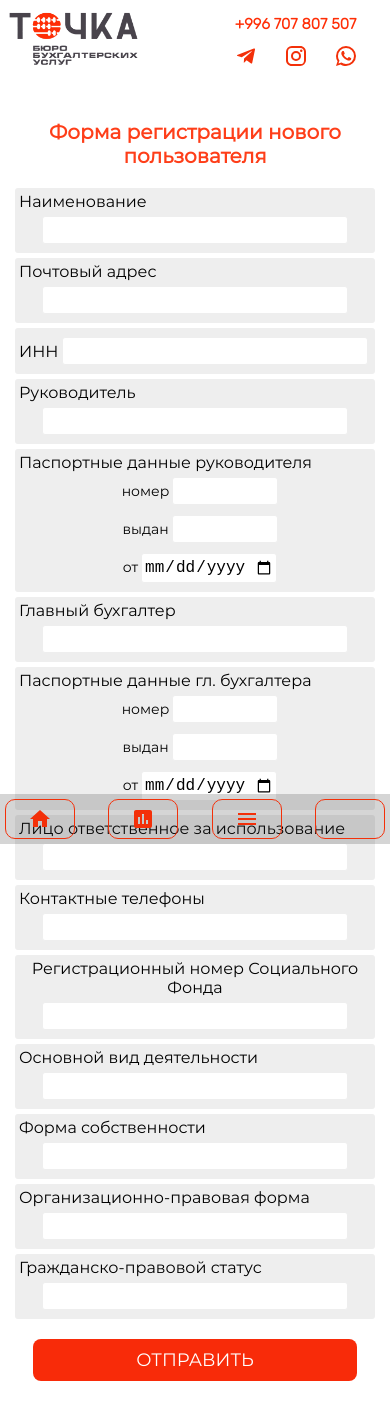
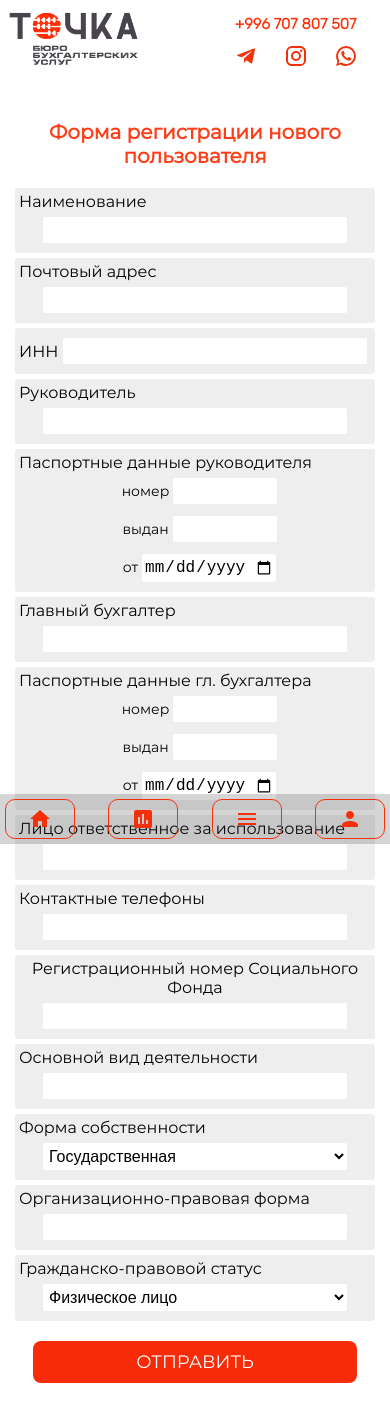
Before and after one commit to TaalaiDiushembekov/bbu, a React (Create React App) app in the folder frontend/: page /user-registration in a window 390 px wide. Shown: the top 1422 px of the page. Before the commit the page ends 1381 px from the top, so only its background shows below. Built offline with nearby package versions, Linux system fonts and the light colour scheme.

Commit message:
added select

```diff
--- a/frontend/src/components/Header/Header.js
+++ b/frontend/src/components/Header/Header.js
@@ -1,6 +1,5 @@
 import React from 'react';
 import {Link} from "react-router-dom";
-import './Header.css'
 import IconButton from "@material-ui/core/IconButton";
 import HomeIcon from "@material-ui/icons/Home";
 import MenuIcon from "@material-ui/icons/Menu";
@@ -11,10 +10,10 @@ import {MenuItem} from "@material-ui/core";
 import Menu from "@material-ui/core/Menu";
 import {logout} from "../../redux/actions/userAction";
 import { removeUser } from '../../redux/auth/userLogin.slice';
+import './Header.css'
 
 const Header = () => {
     const userInfo = useSelector(s => s.auth)
-    // const a = useSelector(s => s.auth)
 
     const dispatch = useDispatch()
     const [anchorEl, setAnchorEl] = React.useState(null);
@@ -26,9 +25,7 @@ const Header = () => {
         setAnchorEl(null);
     };
 
-    // console.log(a)
     return (
-        <>
         <div className="header">
             <div className="header_box">
                 <Link to='/'>
@@ -46,7 +43,7 @@ const Header = () => {
                         <MenuIcon/>
                     </IconButton>
                 </Link>
-                    {userInfo ? (
+                {userInfo?.id ? (
                     <Link>
                         <IconButton color="inherit" aria-controls="simple-menu" aria-haspopup="true" onClick={handleClick}>
                             {userInfo.name}
@@ -72,7 +69,6 @@ const Header = () => {
                 }
             </div>
         </div>
-        </>
     );
 };
 
--- /dev/null
+++ b/frontend/src/components/UI/Form/FormSelect/FormSelect.css
@@ -0,0 +1,23 @@
+select {
+    outline: none;
+    width: 306px;
+    max-width: 306px;
+    border: 1px solid #eee;
+    padding: 8px 0;
+    border-radius: 3px;
+    font-size: 16px;
+    margin-left: auto;
+    background-color: white;
+}
+
+@media (max-width: 400px) {
+    select {
+        width: 95%;
+        margin: 5px auto;
+        padding: 4px 2px;
+    }
+}
+
+select:focus{
+    box-shadow: 0 2px 4px rgba(0, 0, 0, .2);
+}
--- /dev/null
+++ b/frontend/src/components/UI/Form/FormSelect/FormSelect.js
@@ -0,0 +1,23 @@
+import React from "react";
+import "./FormSelect.css";
+
+const FormSelect = ({array, onChange, label, required, name, value}) => {
+    return (
+        <>
+            <label htmlFor={name}> {label} </label>
+            <select
+                id={name}
+                onChange={onChange}
+                required={required}
+                name={name}
+                value={value}
+            >
+                {array.map((item) => (
+                    <option key={item} value={item}> {item} </option>
+                ))}
+            </select>
+        </>
+    )
+};
+
+export default FormSelect;
--- a/frontend/src/components/UI/TextField/TextField.js
+++ b/frontend/src/components/UI/Form/TextField/TextField.js
@@ -2,14 +2,14 @@ import React from "react";
 import PropTypes from 'prop-types';
 import './TextField.css';
 
-const TextField = ({name, id, onChange, label, value, required, type, className, labelClass, pattern, placeholder}) => {
+const TextField = ({name, onChange, label, value, required, type, className, labelClass, pattern, placeholder}) => {
     return (
         <>
-            <label className={labelClass} htmlFor={id}>{label}</label>
+            <label className={labelClass} htmlFor={name}>{label}</label>
             <input
                 type={type}
                 name={name}
-                id={id}
+                id={name}
                 value={value}
                 required={required}
                 onChange={onChange}
@@ -23,7 +23,6 @@ const TextField = ({name, id, onChange, label, value, required, type, className,
 
 TextField.propTypes = {
     name: PropTypes.string.isRequired,
-    id: PropTypes.string.isRequired,
     onChange: PropTypes.func.isRequired,
     label: PropTypes.string.isRequired,
     value: PropTypes.string.isRequired,
--- a/frontend/src/index.css
+++ b/frontend/src/index.css
@@ -19,7 +19,7 @@ body {
 }
 
 .container{
-  padding: 70px 24px 0;
+  padding: 70px 24px;
   margin: 0 auto;
 }
 
@@ -46,7 +46,7 @@ body {
 
 @media (max-width: 560px) {
   .container{
-    padding: 100px 15px 0;
+    padding: 100px 15px 70px;
   }
 
   .title{
--- a/frontend/src/screens/RegisterUser/RegisterUser.js
+++ b/frontend/src/screens/RegisterUser/RegisterUser.js
@@ -1,8 +1,12 @@
 import React, { useState } from "react";
 import { useHistory } from 'react-router-dom';
-import TextField from "../../components/UI/TextField/TextField";
+import TextField from "../../components/UI/Form/TextField/TextField";
 import Button from "../../components/UI/Button/Button";
 import './RegisterUser.css';
+import FormSelect from "../../components/UI/Form/FormSelect/FormSelect";
+
+const property = ['Государственная', 'Муниципальная', 'Частная', 'Иная'];
+const civil = ['Физическое лицо', 'Юридическое лицо', 'Юридическое лицо (дочернее)', 'Юридическое лицо (зависимое)'];
 
 const RegisterUser = () => {
     const history = useHistory();
@@ -29,7 +33,7 @@ const RegisterUser = () => {
         property_type: '',
         org_legal: '',
         org_civil_status: '',
-        email: ''
+        org_email: ''
     });
 
     const [date_director, setDate_director] = useState('');
@@ -37,7 +41,8 @@ const RegisterUser = () => {
 
     const inputChangeHandler = (e) => {
         const {name, value} = e.target;
-        setRegisterData(prev => ({...prev, [name]: value}))
+        setRegisterData(prev => ({...prev, [name]: value}));
+        console.log(registerData);
     };
 
     const inputChangeHandlerPassport = (e, title) => {
@@ -79,19 +84,17 @@ const RegisterUser = () => {
                         <TextField
                             type="text"
                             name="org_name"
-                            id="org_name"
                             value={registerData.org_name}
-                            required={true}
                             onChange={inputChangeHandler}
                             label="Наименование"
+                            required={true}
                         />
                     </div>
                     <div className="input-wrapper">
                         <TextField
-                            type="email"
-                            name="email"
-                            id="email"
-                            value={registerData.email}
+                            type="org_email"
+                            name="org_email"
+                            value={registerData.org_email}
                             required={true}
                             onChange={inputChangeHandler}
                             label="Почтовый адрес"
@@ -101,7 +104,6 @@ const RegisterUser = () => {
                         <TextField
                             type="text"
                             name="PIN"
-                            id="PIN"
                             value={registerData.PIN}
                             required={true}
                             onChange={inputChangeHandler}
@@ -112,7 +114,6 @@ const RegisterUser = () => {
                         <TextField
                             type="text"
                             name="org_director"
-                            id="org_director"
                             value={registerData.org_director}
                             required={true}
                             onChange={inputChangeHandler}
@@ -127,7 +128,6 @@ const RegisterUser = () => {
                                     className="passport-input"
                                     type="text"
                                     name="series_dir"
-                                    id="series_dir"
                                     value={registerData.org_director_passport.series_dir}
                                     onChange={(e) => inputChangeHandlerPassport(e, 'org_director_passport')}
                                     label="номер"
@@ -139,7 +139,6 @@ const RegisterUser = () => {
                                     className="passport-input"
                                     type="text"
                                     name="authority_dir"
-                                    id="authority_dir"
                                     value={registerData.org_director_passport.authority_dir}
                                     onChange={(e) => inputChangeHandlerPassport(e, 'org_director_passport')}
                                     label="выдан"
@@ -151,7 +150,6 @@ const RegisterUser = () => {
                                     className="date-input"
                                     type="date"
                                     name="date_director"
-                                    id="date_dir"
                                     value={date_director}
                                     onChange={(e) => setDate_director(e.target.value)}
                                     label="от"
@@ -164,7 +162,6 @@ const RegisterUser = () => {
                         <TextField
                             type="text"
                             name="org_accountant"
-                            id="org_accountant"
                             value={registerData.org_accountant}
                             onChange={inputChangeHandler}
                             label="Главный бухгалтер"
@@ -178,7 +175,6 @@ const RegisterUser = () => {
                                     className="passport-input"
                                     type="text"
                                     name="series_acc"
-                                    id="series_acc"
                                     value={registerData.org_accountant_passport.series_acc}
                                     onChange={(e) => inputChangeHandlerPassport(e, 'org_accountant_passport')}
                                     label="номер"
@@ -190,7 +186,6 @@ const RegisterUser = () => {
                                     className="passport-input"
                                     type="text"
                                     name="authority_acc"
-                                    id="authority_acc"
                                     value={registerData.org_accountant_passport.authority_acc}
                                     onChange={(e) => inputChangeHandlerPassport(e, 'org_accountant_passport')}
                                     label="выдан"
@@ -202,7 +197,6 @@ const RegisterUser = () => {
                                     className="date-input"
                                     type="date"
                                     name="date_accountant"
-                                    id="date_acc"
                                     value={date_accountant}
                                     onChange={(e) => setDate_accountant(e.target.value)}
                                     label="от"
@@ -215,77 +209,70 @@ const RegisterUser = () => {
                         <TextField
                             type="text"
                             name="responsible_person"
-                            id="responsible_person"
                             value={registerData.responsible_person}
-                            required={true}
                             onChange={inputChangeHandler}
                             label="Лицо ответственное за использование"
+                            required={true}
                         />
                     </div>
                     <div className="input-wrapper">
                         <TextField
                             type="text"
                             name="org_phone"
-                            id="org_phone"
                             value={registerData.org_phone}
-                            required={true}
                             onChange={inputChangeHandler}
                             label="Контактные телефоны"
+                            required={true}
                         />
                     </div>
                     <div className="input-wrapper">
                         <TextField
                             type="text"
                             name="org_social_number"
-                            id="org_social_number"
                             value={registerData.org_social_number}
-                            required={true}
                             onChange={inputChangeHandler}
                             label="Регистрационный номер Социального Фонда"
+                            required={true}
                         />
                     </div>
                     <div className="input-wrapper">
                         <TextField
                             type="text"
                             name="org_activity"
-                            id="org_activity"
                             value={registerData.org_activity}
-                            required={true}
                             onChange={inputChangeHandler}
                             label="Основной вид деятельности"
+                            required={true}
                         />
                     </div>
                     <div className="input-wrapper">
-                        <TextField
-                            type="text"
+                        <FormSelect
+                            array={property}
                             name="property_type"
-                            id="property_type"
                             value={registerData.property_type}
-                            required={true}
                             onChange={inputChangeHandler}
                             label="Форма собственности"
+                            required={true}
                         />
                     </div>
                     <div className="input-wrapper">
                         <TextField
                             type="text"
                             name="org_legal"
-                            id="org_legal"
                             value={registerData.org_legal}
-                            required={true}
                             onChange={inputChangeHandler}
                             label="Организационно-правовая форма"
+                            required={true}
                         />
                     </div>
                     <div className="input-wrapper">
-                        <TextField
-                            type="text"
+                    <FormSelect
+                            array={civil}
                             name="org_civil_status"
-                            id="org_civil_status"
                             value={registerData.org_civil_status}
-                            required={true}
                             onChange={inputChangeHandler}
                             label="Гражданско-правовой статус"
+                            required={true}
                         />
                     </div>
                     <Button
```
Also changed, not shown: frontend/src/components/UI/Form/TextField/TextField.css (renamed from frontend/src/components/UI/TextField/TextField.css). Lines whose indentation alone changed are shown as unchanged.
